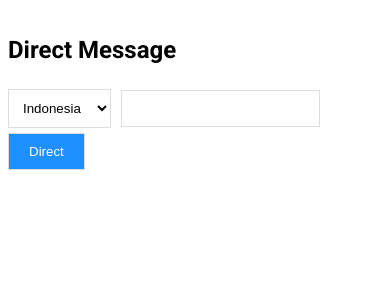
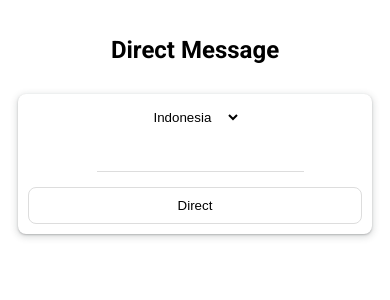
Before and after one commit to sgtkuncoro/direct-message, a React app: page / in a window 390 px wide. Shown: the top 300 px of the page. Built offline with nearby package versions, Linux system fonts and the light colour scheme.

Commit message:
perf(Form): change desain ui

```diff
--- a/src/client/Components/Message/Form/CountrySelect/CountrySelect.css
+++ b/src/client/Components/Message/Form/CountrySelect/CountrySelect.css
@@ -5,5 +5,5 @@
   margin: 5px 10px 5px 0;
   padding: 10px;
   background-color: #fff;
-  border: 1px solid #ddd;
+  border: none;
 }
--- a/src/client/Components/Message/Form/FormMessage.css
+++ b/src/client/Components/Message/Form/FormMessage.css
@@ -2,17 +2,41 @@
   cursor: pointer;
   outline: none;
   padding: 10px 20px;
-  background-color: dodgerblue;
-  border: 1px solid #ddd;
-  color: white;
+  color: #000;
+  border-radius: 8px;
+  background: transparent;
+  border: none;
 }
-
-.Button :hover {
-  background-color: royalblue;
+.Button:hover {
+  background: #ddd;
 }
-
 .FormWrapper {
   display: flex;
   flex-flow: row wrap;
   align-items: center;
+  justify-content: center;
 }
+.FormGroup {
+  background-color: #ffffff;
+  box-shadow: 0 1px 2px 0 rgba(60, 64, 67, 0.3),
+    0 2px 6px 2px rgba(60, 64, 67, 0.15);
+  border-radius: 8px;
+  display: flex;
+  margin: 10px;
+  align-items: center;
+  justify-content: center;
+  padding: 0 10px;
+}
+
+@media screen and (max-width: 430px) {
+  .FormGroup {
+    flex-flow: column;
+    width: 100%;
+  }
+  .Button {
+    margin-bottom: 10px;
+    width: 100%;
+    border: 1px #ddd solid;
+    margin-top: 10px;
+  }
+}
--- a/src/client/Components/Message/Form/FormMessage.js
+++ b/src/client/Components/Message/Form/FormMessage.js
@@ -5,27 +5,20 @@ import CountrySelect from "./CountrySelect/CountrySelect";
 import PhoneInput from "./PhoneInput/PhoneInput";
 
 class FormMessage extends Component {
-  constructor() {
-    super();
-
-    this.countryOnChange = this.countryOnChange.bind(this);
-    this.numberOnchange = this.numberOnchange.bind(this);
-  }
-
   state = {
     countryCode: 62,
     phoneNumber: null
   };
 
-  countryOnChange(event) {
+  countryOnChange = event => {
     this.setState({ countryCode: event.target.value });
-  }
+  };
 
-  numberOnchange(event) {
+  numberOnchange = event => {
     this.setState({
       phoneNumber: `${this.state.countryCode}${event.target.value}`
     });
-  }
+  };
 
   handleOnClick = () => {
     window.open(
@@ -38,6 +31,7 @@ class FormMessage extends Component {
     return (
       <form>
         <div className={classes.FormWrapper}>
+          <div className={classes.FormGroup}>
             <CountrySelect onChange={this.countryOnChange} />
             <PhoneInput onChange={this.numberOnchange} />
             <button
@@ -48,6 +42,7 @@ class FormMessage extends Component {
               Direct
             </button>
           </div>
+        </div>
       </form>
     );
   }
--- a/src/client/Components/Message/Form/PhoneInput/PhoneInput.css
+++ b/src/client/Components/Message/Form/PhoneInput/PhoneInput.css
@@ -3,7 +3,15 @@
   outline: none;
   vertical-align: middle;
   margin: 5px 10px 5px 0;
-  padding: 10px;
+  padding: 5px;
   background-color: #fff;
-  border: 1px solid #ddd;
+  border: 0;
+  border-bottom: 1px;
+  border-color: #ddd;
+  border-style: solid;
 }
+@media screen and (max-width: 430px) {
+  .Input {
+    width: 100%;
+  }
+}
--- a/src/client/Components/Message/Message.css
+++ b/src/client/Components/Message/Message.css
@@ -2,6 +2,9 @@
   width: 100%;
   margin: auto;
   overflow: overlay;
+  text-align: center;
+  align-items: center;
+  justify-content: center;
 }
 
 @media (min-width: 500px) and (min-height: 400px) {
```
Lines whose indentation alone changed are shown as unchanged.
